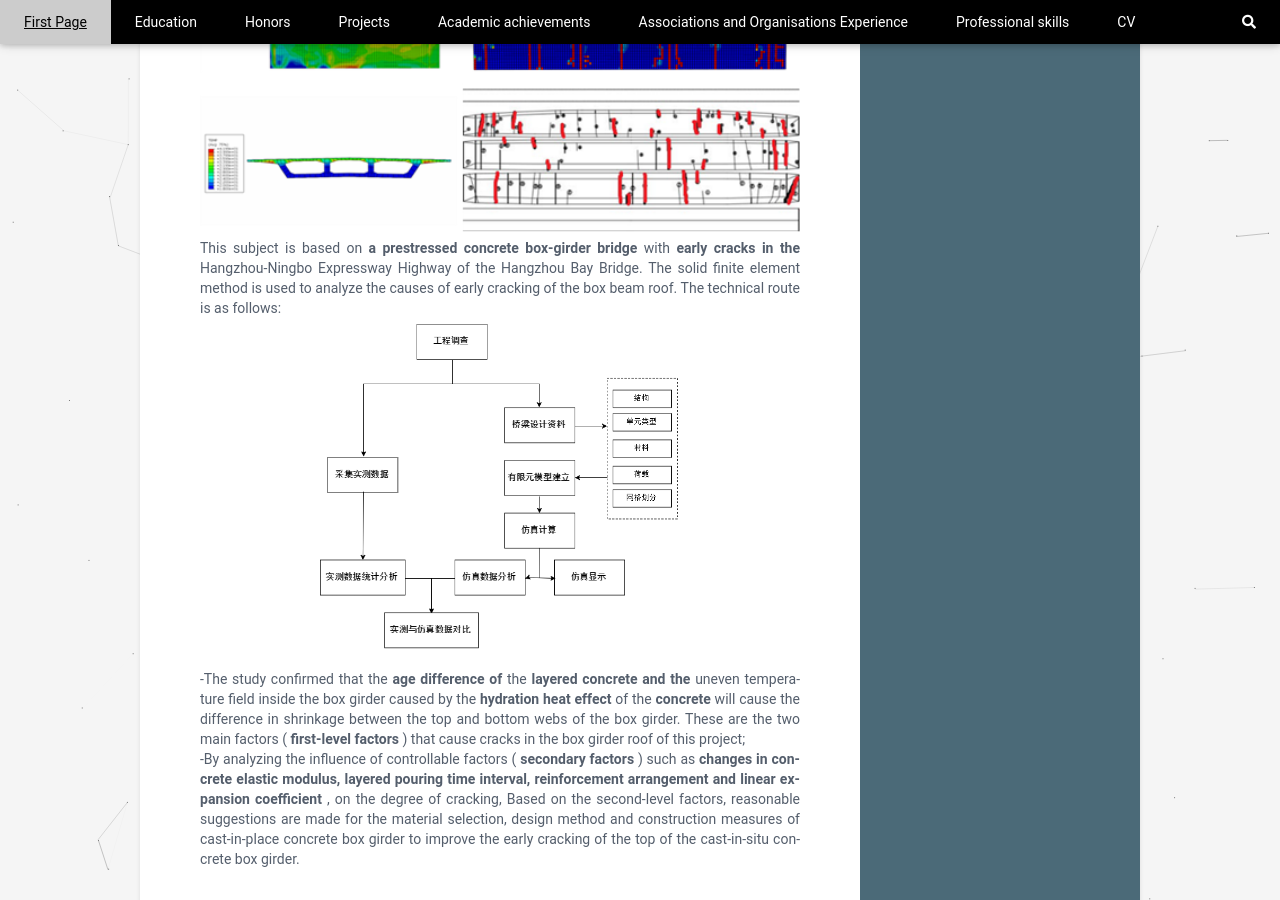
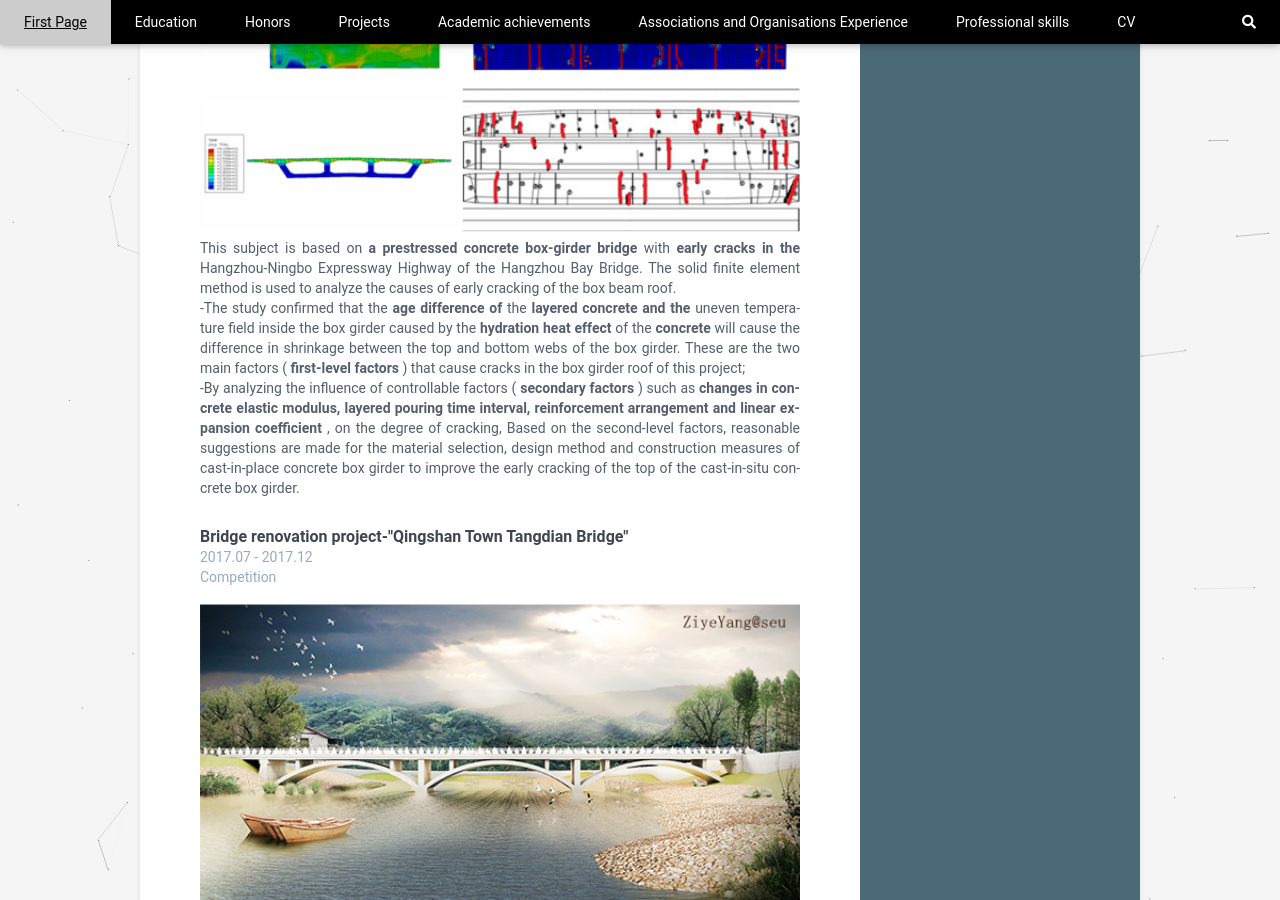
Before and after one commit to luohualuanbinfen/CV_EN, a Jekyll site: the page built from index.html, in a window 1280 px wide and 900 px high, scrolled down 3571 px. Built offline with Jekyll 4.4.1, drawn with Linux system fonts in a browser that asks for light colours.

Commit message:
Update data.yml

```diff
--- a/_data/data.yml
+++ b/_data/data.yml
@@ -299,8 +299,7 @@ experiences:
       picture: xlzqkl.png
       details: |
         This subject is based on <b>a prestressed concrete box-girder bridge</b> with <b>early cracks in the</b> Hangzhou-Ningbo Expressway Highway of the Hangzhou Bay Bridge.
-        The solid finite element method is used to analyze the causes of early cracking of the box beam roof. The technical route is as follows:
-        <div align="center"><img src="assets/images/XLZQKL_JSLX.png" width="60%"></img></div>
+        The solid finite element method is used to analyze the causes of early cracking of the box beam roof.
         </br> -The study confirmed that the <b>age difference of</b> the <b>layered concrete and the</b> uneven temperature field inside the box girder caused by the <b>hydration heat effect</b> of the <b>concrete</b> will cause the difference in shrinkage between the top and bottom webs of the box girder.
         These are the two main factors ( <b>first-level factors</b> ) that cause cracks in the box girder roof of this project;
         </br> -By analyzing the influence of controllable factors ( <b>secondary factors</b> ) such as <b>changes in concrete elastic modulus, layered pouring time interval, reinforcement arrangement and linear expansion coefficient</b> , on the degree of cracking,
```
